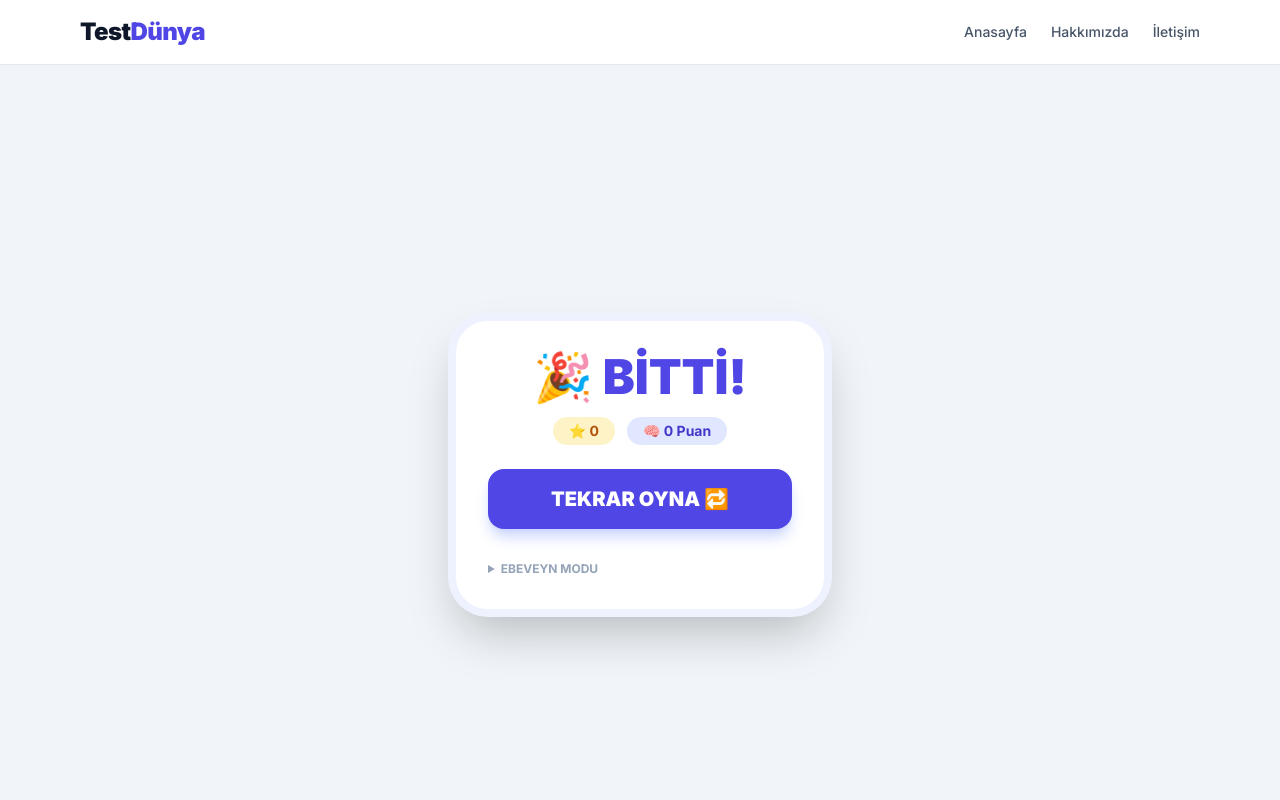
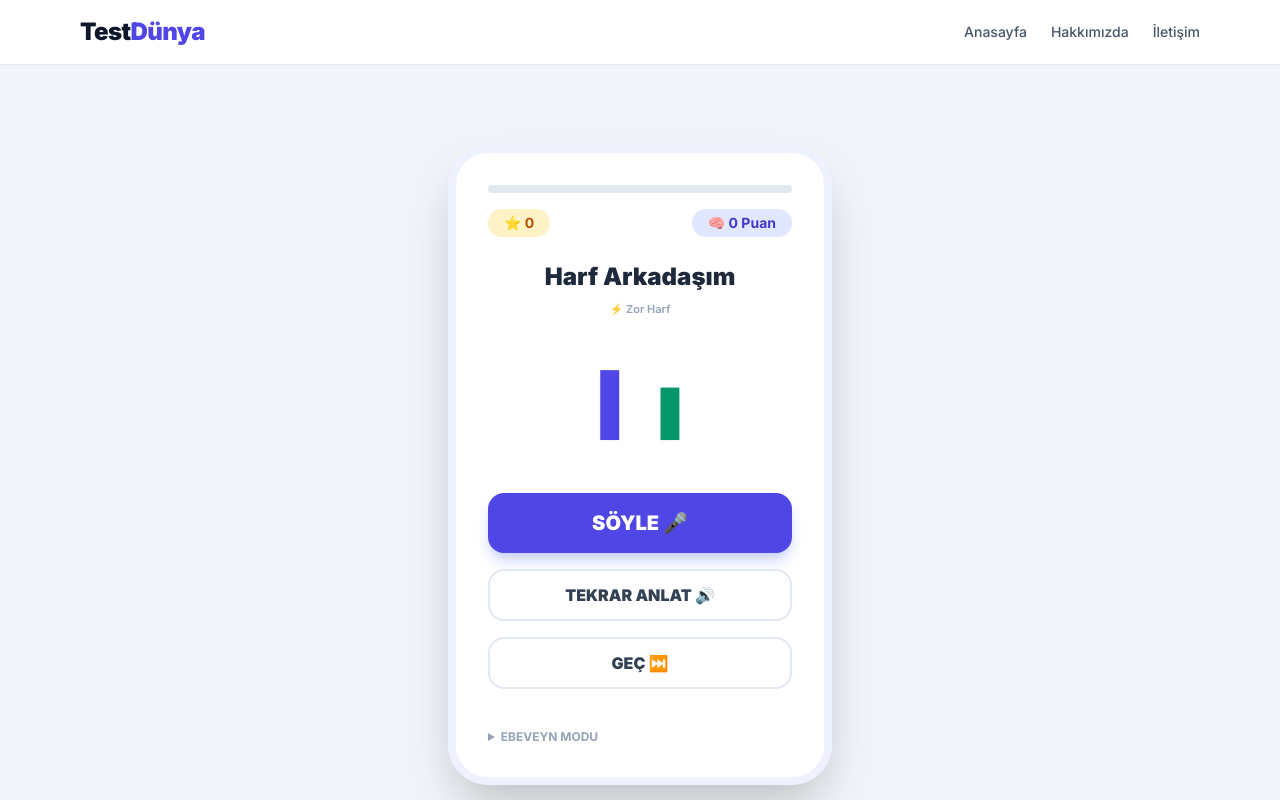
Before and after one commit to kuarkcoin/testdunya, a Next.js app: page /oyunlar/6-yas/alfabe-oyunu in a window 1280 px wide. Shown: the top 800 px of the page. Built offline with nearby package versions, Linux system fonts and the light colour scheme.

Commit message:
Refactor alphabet game logic and improve comments

```diff
--- a/app/oyunlar/6-yas/alfabe-oyunu/page.tsx
+++ b/app/oyunlar/6-yas/alfabe-oyunu/page.tsx
@@ -7,7 +7,7 @@ type Phase = "loading" | "teach" | "listen" | "correct" | "wrong" | "done";
 type Letter = {
   upper: string;
   lower: string;
-  say: string[]; // kabul edilen söyleyişler
+  say: string[];
   hard?: boolean;
 };
 
@@ -22,8 +22,8 @@ const ALPHABET: Letter[] = [
   { upper: "G", lower: "g", say: ["ge", "g"] },
   { upper: "Ğ", lower: "ğ", say: ["yumuşak ge", "yumusak ge", "ğ", "yumuşak g"], hard: true },
   { upper: "H", lower: "h", say: ["he", "h"] },
-  { upper: "I", lower: "ı", say: ["ı"], hard: true },
-  { upper: "İ", lower: "i", say: ["i"], hard: true },
+  { upper: "I", lower: "ı", say: ["ı", "i"], hard: true }, // motor karıştırabiliyor
+  { upper: "İ", lower: "i", say: ["i", "ı"], hard: true }, // motor karıştırabiliyor
   { upper: "J", lower: "j", say: ["je", "j"] },
   { upper: "K", lower: "k", say: ["ke", "k"] },
   { upper: "L", lower: "l", say: ["le", "l"] },
@@ -43,7 +43,7 @@ const ALPHABET: Letter[] = [
   { upper: "Z", lower: "z", say: ["ze", "z"] }
 ];
 
-// ✅ Vercel/Node/TS her ortamda güvenli: \p{L} yok
+// ✅ Vercel/Node/TS her ortamda güvenli
 const normalizeTR = (s: string) =>
   s
     .toLocaleLowerCase("tr-TR")
@@ -59,12 +59,10 @@ const matchesSaid = (saidRaw: string, accepted: string[]) => {
     const na = normalizeTR(a);
     if (!na) return false;
     if (said === na) return true;
-    // Cümle içinde geçiyorsa da kabul et: "bu a", "a harfi" vs.
     return (` ${said} `).includes(` ${na} `) || said.includes(na);
   });
 };
 
-// ✅ yanlış + hard harfleri daha sık (basit ağırlık)
 function buildQueue(stats: Record<string, { ok: number; wrong: number }>) {
   const pool: Letter[] = [];
 
@@ -81,13 +79,13 @@ function buildQueue(stats: Record<string, { ok: number; wrong: number }>) {
     for (let i = 0; i < w; i++) pool.push(l);
   }
 
-  // Fisher-Yates shuffle
+  // shuffle
   for (let i = pool.length - 1; i > 0; i--) {
     const j = Math.floor(Math.random() * (i + 1));
     [pool[i], pool[j]] = [pool[j], pool[i]];
   }
 
-  // Aynı harf art arda gelmesin (küçük düzeltme)
+  // aynı harf ardışık olmasın
   for (let i = 1; i < pool.length; i++) {
     if (pool[i].upper === pool[i - 1].upper) {
       for (let k = i + 1; k < pool.length; k++) {
@@ -111,7 +109,7 @@ export default function AlphabetGame() {
   const [errorMsg, setErrorMsg] = useState<string | null>(null);
   const [stats, setStats] = useState<Record<string, { ok: number; wrong: number }>>({});
 
-  // ✅ TS/DOM lib sorunlarını tamamen bitirmek için any kullandım
+  // ✅ TS/DOM tip problemlerini sıfırlamak için any
   const trVoice = useRef<any>(null);
   const isSpeakingRef = useRef(false);
   const recRef = useRef<any>(null);
@@ -163,6 +161,7 @@ export default function AlphabetGame() {
       onEnd?.();
     };
 
+    // cancel sonrası güvenli gecikme
     setTimeout(() => {
       try {
         synth.speak(u);
@@ -172,7 +171,7 @@ export default function AlphabetGame() {
     }, 60);
   }, []);
 
-  // 🔊 Sesleri yükle (TR varsa seç, yoksa fallback ile devam)
+  // 🔊 sesleri yükle
   useEffect(() => {
     if (typeof window === "undefined") return;
 
@@ -201,33 +200,27 @@ export default function AlphabetGame() {
     };
   }, []);
 
-  // 🎲 İlk queue
+  // 🎲 ilk queue
   useEffect(() => {
     const initialQueue = buildQueue({});
     setQueue(initialQueue);
     setCurrent(initialQueue[0] ?? null);
   }, []);
 
-  // queue değişince current
-  useEffect(() => {
-    setCurrent(queue[0] ?? null);
-    if (queue.length === 0) setPhase("done");
-  }, [queue]);
-
+  // ✅ KRİTİK FIX: next() içinde current + phase atomik güncelleniyor (eski harf tekrar konuşmaz)
   const next = useCallback(() => {
     stopRecognition();
     setErrorMsg(null);
 
     setQueue((q) => {
       const nq = q.slice(1);
-      if (nq.length === 0) {
-        setPhase("done");
-        return [];
-      }
+      const nc = nq[0] ?? null;
+
+      setCurrent(nc);
+      setPhase(nq.length === 0 ? "done" : "teach");
+
       return nq;
     });
-
-    setPhase("teach");
   }, [stopRecognition]);
 
   // Faz seslendirmeleri
@@ -321,6 +314,11 @@ export default function AlphabetGame() {
     }
   }, [current, supportsSpeech, stopRecognition]);
 
+  const progressPct = useMemo(() => {
+    const doneCount = Math.max(0, ALPHABET.length - Math.min(ALPHABET.length, queue.length));
+    return Math.round((doneCount / ALPHABET.length) * 100);
+  }, [queue.length]);
+
   // Unmount cleanup
   useEffect(() => {
     return () => {
@@ -331,7 +329,6 @@ export default function AlphabetGame() {
     };
   }, [stopRecognition]);
 
-  // ✅ DONE ekranı
   if (phase === "done") {
     return (
       <div className="min-h-screen bg-slate-100 flex items-center justify-center p-4">
@@ -399,6 +396,11 @@ export default function AlphabetGame() {
   return (
     <div className="min-h-screen bg-slate-100 flex items-center justify-center p-4">
       <div className="bg-white p-8 rounded-[2.5rem] shadow-2xl w-full max-w-sm text-center relative overflow-hidden border-8 border-indigo-50">
+        {/* Progress */}
+        <div className="w-full bg-slate-200 h-2 rounded-full overflow-hidden mb-4" aria-label={`İlerleme: %${progressPct}`}>
+          <div className="bg-indigo-500 h-full transition-all duration-500" style={{ width: `${progressPct}%` }} />
+        </div>
+
         {/* Puan Durumu */}
         <div className="flex justify-between items-center mb-6">
           <div className="bg-amber-100 text-amber-700 px-4 py-1 rounded-full font-bold text-sm">⭐ {stars}</div>
@@ -411,7 +413,10 @@ export default function AlphabetGame() {
         </div>
 
         {/* Harf Kartları */}
-        <div className="flex justify-center gap-8 my-10 relative">
+        <div
+          className="flex justify-center gap-8 my-10 relative"
+          aria-label={`Büyük harf ${current.upper}, küçük harf ${current.lower}`}
+        >
           {phase === "listen" && (
             <div className="absolute inset-0 flex items-center justify-center">
               <div className="w-32 h-32 bg-indigo-500/10 rounded-full animate-ping"></div>
@@ -437,6 +442,7 @@ export default function AlphabetGame() {
           ) : (
             <button
               onClick={listen}
+              aria-label="Mikrofonu aç ve söyle"
               className={`w-full py-4 rounded-2xl font-black text-xl transition-all active:scale-95 shadow-lg ${
                 phase === "wrong"
                   ? "bg-white border-4 border-rose-500 text-rose-500"
@@ -453,6 +459,7 @@ export default function AlphabetGame() {
               setErrorMsg(null);
               setPhase("teach");
             }}
+            aria-label="Harfı tekrar anlat"
             className="w-full py-3 rounded-2xl font-black text-base transition-all active:scale-95 border-2 border-slate-200 text-slate-700 hover:bg-slate-50"
           >
             TEKRAR ANLAT 🔊
@@ -460,6 +467,7 @@ export default function AlphabetGame() {
 
           <button
             onClick={next}
+            aria-label="Sonraki harfe geç"
             className="w-full py-3 rounded-2xl font-black text-base transition-all active:scale-95 border-2 border-slate-200 text-slate-700 hover:bg-slate-50"
           >
             GEÇ ⏭️
```
